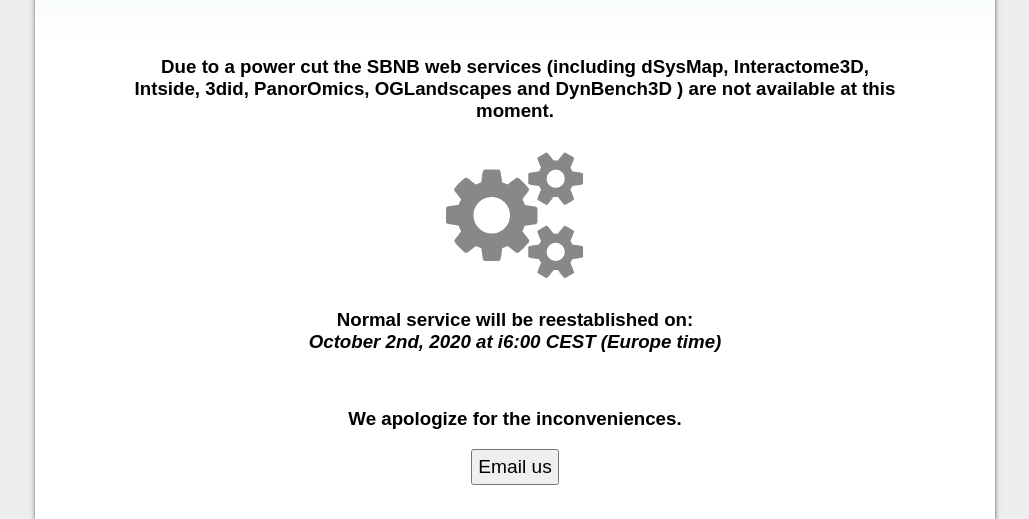
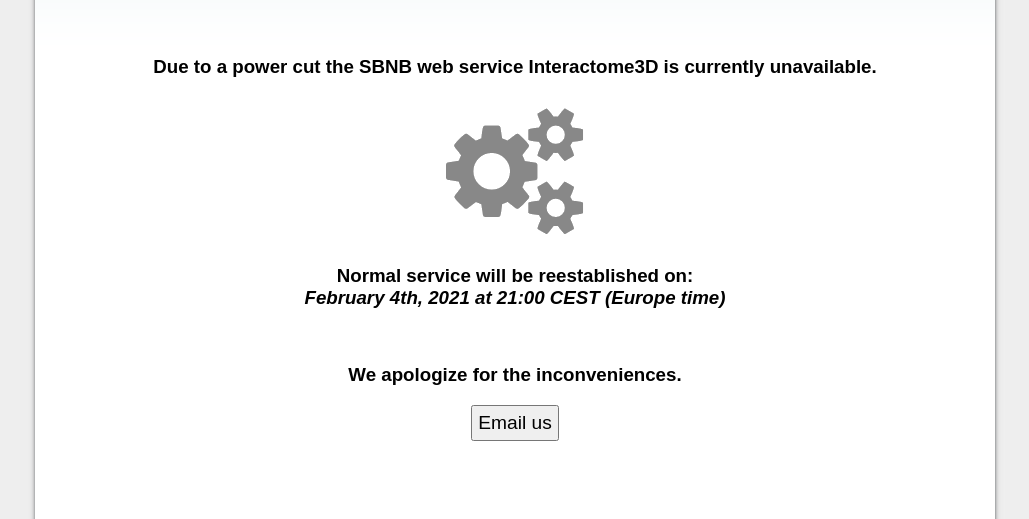
Before and after one commit to itsatgithub/disclaimer_sites, a plain HTML site: page aloy-websrv/index.html in a window 1280 px wide. Shown: the part 281-800 px from the top of the page, without its empty margins (125-1154 px from the left). Drawn offline with Linux system fonts and the light colour scheme.

Commit message:
Reduced number of affected sites in index.html

```diff
--- a/aloy-websrv/index.html
+++ b/aloy-websrv/index.html
@@ -9,13 +9,13 @@
    <div id="header"></div>
    <div id="message">
      <h1>Structural Bioinformatics & Network Biology Group</h1><br />
-     <h3>Due to a power cut the SBNB web services (including dSysMap, Interactome3D, Intside, 3did, PanorOmics, OGLandscapes and DynBench3D ) are not available at this moment.</h3>
+     <h3>Due to a power cut the SBNB web service Interactome3D is currently unavailable.</h3>
      <div id="gear-wrapper"/></div>
      <h3>Normal service will be reestablished on:<br/>
-         <i>October 2nd, 2020 at i6:00 CEST (Europe time)</i>
+         <i>February 4th, 2021 at 21:00 CEST (Europe time)</i>
      </h3><br/>
      <h3>We apologize for the inconveniences.</h3>
-     <input id="send-email" type="button" onclick="javascript:window.location='mailto:nicolas.soler@irbbarcelona.org;'" value="Email us" style="font-size: 1.2em;" />
+     <input id="send-email" type="button" onclick="javascript:window.location='mailto:martina.locatelli@irbbarcelona.org;'" value="Email us" style="font-size: 1.2em;" />
    </div>
 </div>
 </body>
```
